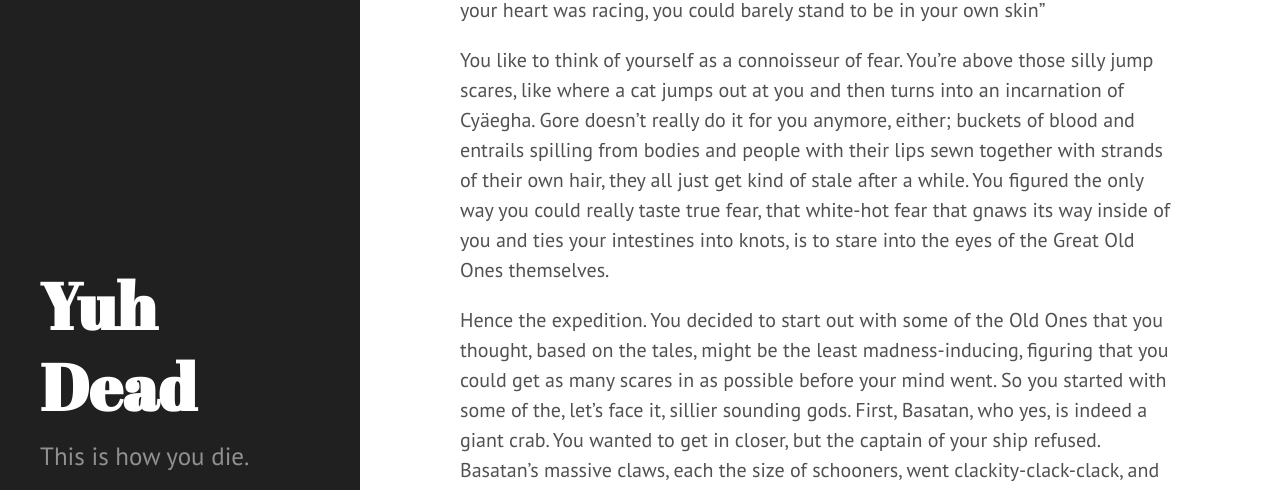
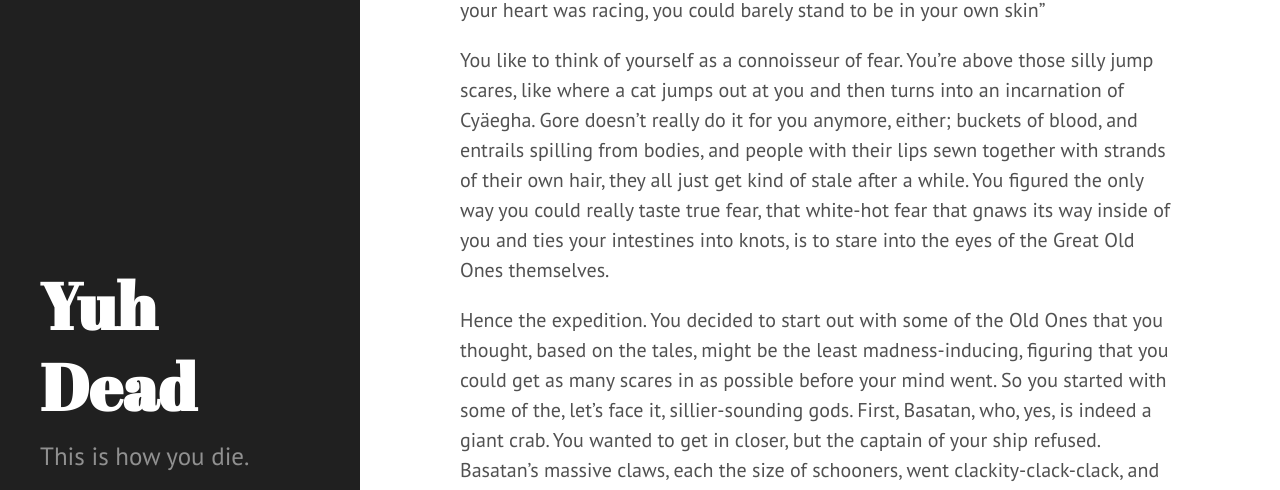
Before and after one commit to LoraV/LoraV.github.io, a Jekyll site: the page built from _posts/2019-02-08-fear.markdown, in a window 1280 px wide and 900 px high. Shown: the part 215-705 px from the top of the window. Built offline with Jekyll 4.4.1, drawn with Linux system fonts in a browser that asks for light colours; some of the changed text lies outside the part shown.

Commit message:
fear post

```diff
--- a/_posts/2019-02-08-fear.markdown
+++ b/_posts/2019-02-08-fear.markdown
@@ -6,9 +6,9 @@
 ---
 Today's prompt: "The time you were the most terrified -- your knees were knocking, your heart was racing, you could barely stand to be in your own skin"
 
-You like to think of yourself as a connoisseur of fear. You're above those silly jump scares, like where a cat jumps out at you and then turns into an incarnation of Cyäegha. Gore doesn't really do it for you anymore, either; buckets of blood and entrails spilling from bodies and people with their lips sewn together with strands of their own hair, they all just get kind of stale after a while. You figured the only way you could really taste true fear, that white-hot fear that gnaws its way inside of you and ties your intestines into knots, is to stare into the eyes of the Great Old Ones themselves.
+You like to think of yourself as a connoisseur of fear. You're above those silly jump scares, like where a cat jumps out at you and then turns into an incarnation of Cyäegha. Gore doesn't really do it for you anymore, either; buckets of blood, and entrails spilling from bodies, and people with their lips sewn together with strands of their own hair, they all just get kind of stale after a while. You figured the only way you could really taste true fear, that white-hot fear that gnaws its way inside of you and ties your intestines into knots, is to stare into the eyes of the Great Old Ones themselves.
 
-Hence the expedition. You decided to start out with some of the Old Ones that you thought, based on the tales, might be the least madness-inducing, figuring that you could get as many scares in as possible before your mind went. So you started with some of the, let's face it, sillier sounding gods. First, Basatan, who yes, is indeed a giant crab. You wanted to get in closer, but the captain of your ship refused. Basatan's massive claws, each the size of schooners, went clackity-clack-clack, and there was a definite goofiness to the whole thing, until you stared into its massive eyestalks. Because there, you could see, the whole was truly more than the sum of its giant crab parts. Those deep black eyes contained whorls of -- of a *something* that triggered your insides to upend themselves. It was like each of your internal organs was fighting to get out. The members of the crew that hadn't turned away were screaming and throwing themselves overboard. But you just stared slackjawed in the face of that magnificent horror.
+Hence the expedition. You decided to start out with some of the Old Ones that you thought, based on the tales, might be the least madness-inducing, figuring that you could get as many scares in as possible before your mind went. So you started with some of the, let's face it, sillier-sounding gods. First, Basatan, who, yes, is indeed a giant crab. You wanted to get in closer, but the captain of your ship refused. Basatan's massive claws, each the size of schooners, went clackity-clack-clack, and there was a definite goofiness to the whole thing, until you stared into its massive eyestalks. Because there, you could see, the whole was truly more than the sum of its giant crab parts. Those deep black eyes contained whorls of -- of a *something* that triggered your insides to upend themselves. It was like each of your internal organs was fighting to get out. The members of the crew that hadn't turned away were screaming and throwing themselves overboard. But you just stared slackjawed in the face of that magnificent horror.
 
 From that point on, you were hooked. Next stop was Chaugnar Faugn, the vampiric elephantine humanoid with a mouth on the end of its trunk. Hilarious! *Until you saw those eyes.* Just looking into those dull yellow eyes felt like walking through an endless hallway echoing with screams.
 
@@ -18,4 +18,6 @@
 
 You of course checked out a few of the Outer Gods and all the classics, your Cthulhus, your Nyarlathoteps, your Shubs-Niggurath. But honestly, you found that the sillier-sounding the entity, the more hidden depths of horror it contained. The highlight was probably when you went on safari to see Baoht Z'uqqa-Mogg. Baoht has an ant head atop a massive flying scorpion body. Looking in its eyes felt like an endless cycle of falling dreams -- falling, then being startled awake, then going back to sleep, then falling again. Looking in its eyes felt like insects were crawling under your skin. Horror vibrated through your body like a washing machine with an unbalanced load.
 
-It was inevitable that you were devoured. You were eaten by the reclusive Ctoggha, as it happens. Your guidebook to the Old Ones didn't even have a description of Ctoggha, so you wanted to take a real good look. It had a series of undulating ... beaks? You didn't think beaks could undulate. It had eyes growing out of its neck and hands growing out of its stomach. It did things with geometry that would have made Euclid and Pythagoras want to crawl into a cardboard box at the top of a tall staircase and then roll down in it until the box wasn't cube-shaped anymore. But those eyes ... those creepy, creepy neck-eyes.... Staring into them had the feeling of powder from the wings of a moth dusting your cheek. But the feeling built and layered upward -- fingernails on a chalkboard, then a cold breath on your neck, then a sudden conviction that you left the stove on, each sensation building up like a movement in a symphony, until it felt like you were simultaneously wading through rivers of blood, losing your best friend, being watched by a thousand eyes, turning into your parents, and cutting open and sewing shut each of your arms. Sure, you died, but the things you've seen ... no one can say you didn't live.
+It was inevitable that you were devoured. You were eaten by the reclusive Ctoggha, as it happens. Your guidebook to the Old Ones didn't even have a description of Ctoggha, so you wanted to take a real good look. It had a series of undulating ... beaks? You didn't think beaks could undulate. It had eyes growing out of its neck and hands growing out of its stomach. It did things with geometry that would have made Euclid and Pythagoras want to crawl into a cardboard box at the top of a tall staircase and then roll down in it until the box wasn't cube-shaped anymore. But those eyes ... those creepy, creepy neck-eyes.... Staring into them had the feeling of powder from the wings of a moth dusting your cheek. But the feeling built and layered upward -- fingernails on a chalkboard, then a cold breath on your neck, then a sudden conviction that you left the stove on, each sensation building up like a movement in a symphony, until it felt like you were simultaneously wading through rivers of blood, losing your best friend, being watched by a thousand eyes, turning into your parents, and cutting open and sewing shut each of your arms.
+
+Sure, you died, but the things you've seen ... no one can say you didn't live.
```
